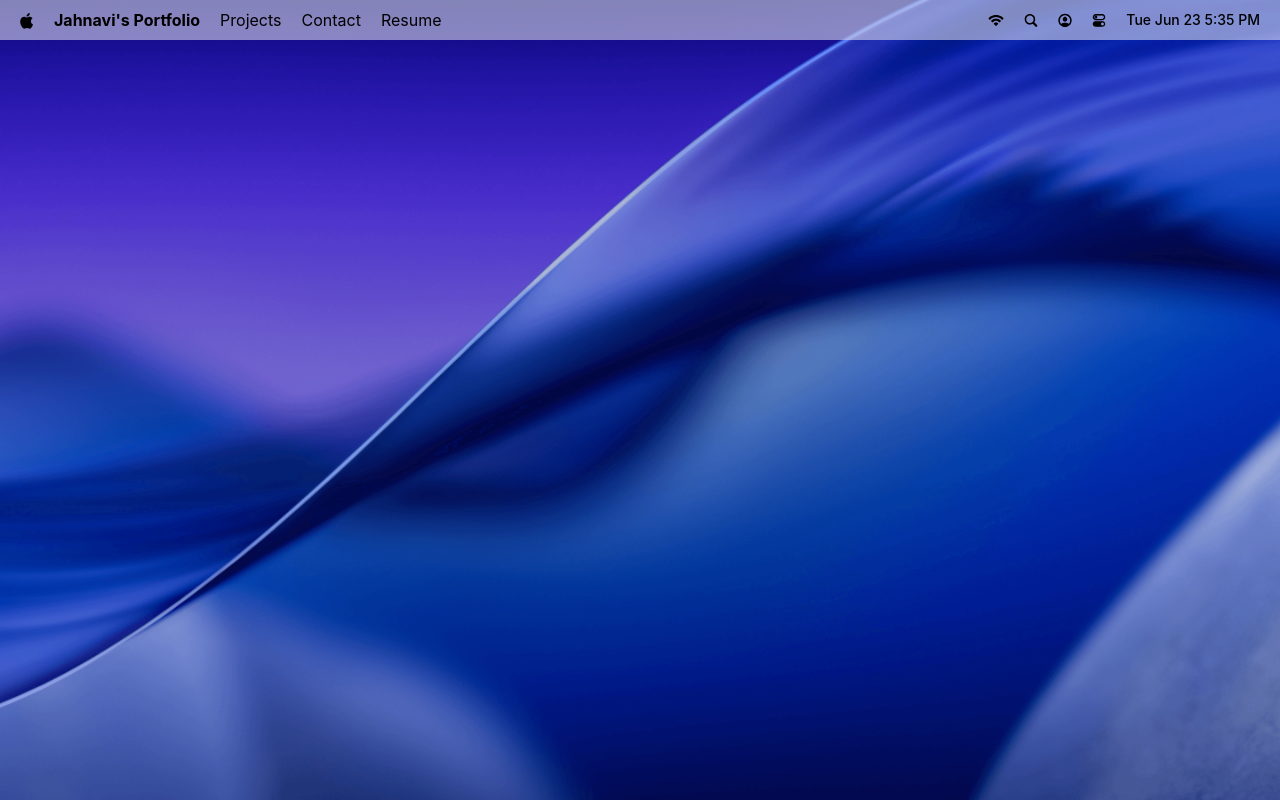
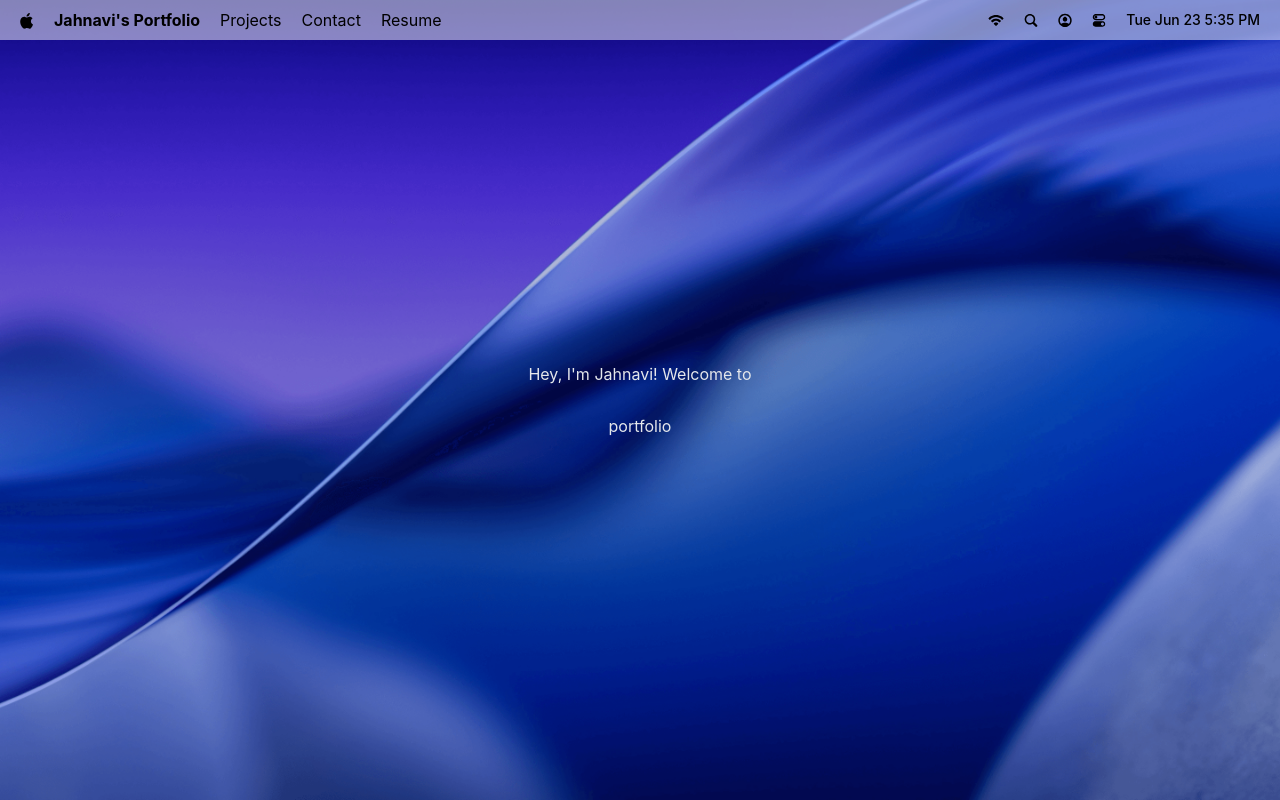
Before and after one commit to jahnavvivi/Portfolio, a React (Vite) app: page / in a window 1280 px wide. Built offline with nearby package versions, Linux system fonts and the light colour scheme; a web font is replaced by a local one.

Commit message:
some changes

```diff
--- a/package.json
+++ b/package.json
@@ -10,8 +10,11 @@
     "preview": "vite preview"
   },
   "dependencies": {
+    "@gsap/react": "^2.1.2",
     "@tailwindcss/vite": "^4.3.1",
     "dayjs": "^1.11.21",
+    "gsap": "^3.15.0",
+    "lucide-react": "^1.21.0",
     "react": "^19.2.7",
     "react-dom": "^19.2.7",
     "tailwindcss": "^4.3.1"
--- a/src/App.jsx
+++ b/src/App.jsx
@@ -1,10 +1,11 @@
 import React from 'react'
-import Navbar from './components/Navbar'
+import { Navbar, Welcome } from './components'
 
 const App = () => {
   return (
     <main>
       <Navbar/>
+      <Welcome/>
     </main>
   )
 }
--- /dev/null
+++ b/src/components/Welcome.jsx
@@ -0,0 +1,20 @@
+import React, { useRef } from 'react'
+
+const Welcome = () => {
+    const titleRef = useRef(null);
+    const subtitleRef = useRef(null);
+  return (
+    <section id='welcome'>
+        <p ref={subtitleRef}>
+            Hey, I'm Jahnavi! Welcome to
+        </p>
+        <h1 ref={titleRef} className='mt-7'>portfolio</h1>
+
+        <div className='small-screen'>
+            <p>This Portfolio is designed for desktop/tablet screen only.</p>
+        </div>
+    </section>
+  )
+}
+
+export default Welcome
--- /dev/null
+++ b/src/components/index.js
@@ -0,0 +1,6 @@
+import Navbar from "./Navbar";
+import Welcome from "./Welcome";
+
+export {
+    Navbar, Welcome
+};
```
Also changed, not shown: 1 other file (tests, documents, lock files or other folders).
